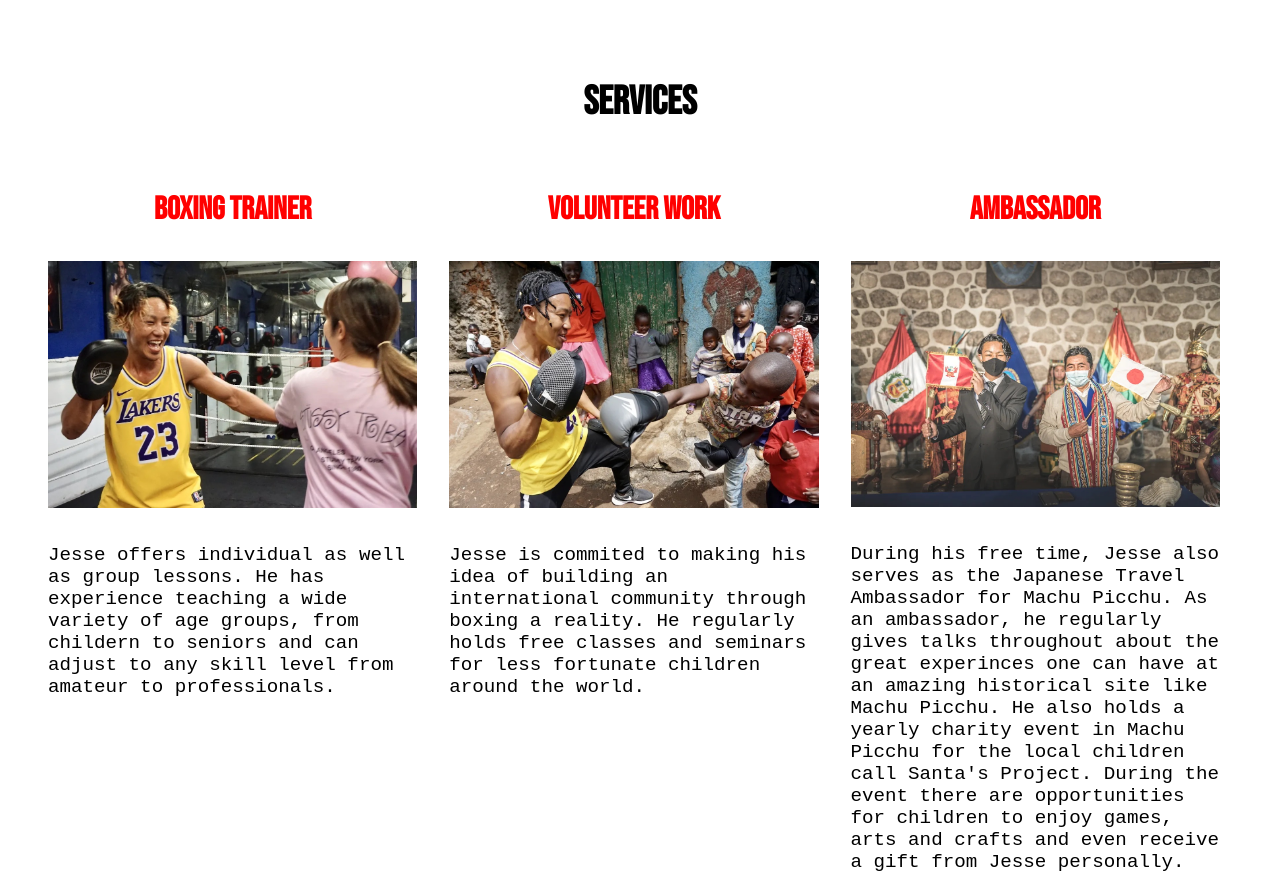
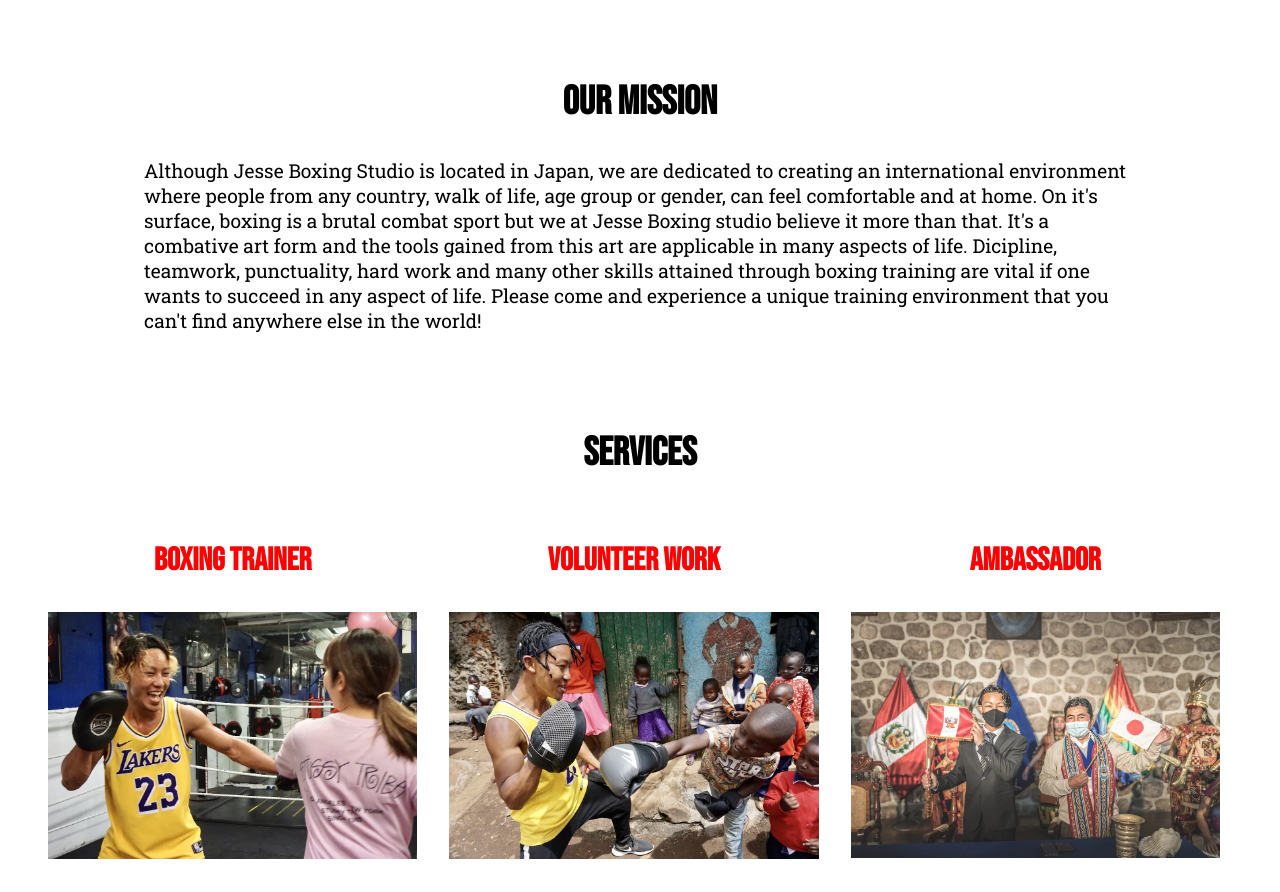
Before and after one commit to Buchan650/boxing_studio, a plain HTML site: page index.html in a window 1280 px wide. Shown: the part 722-1614 px from the top of the page. Drawn offline with Linux system fonts and the light colour scheme.

Commit message:
add mission resize nav links

```diff
--- a/index.html
+++ b/index.html
@@ -12,7 +12,7 @@
         <header>
             <nav class="flex-box">
                 <img src="resources/IMG_8035.jpg">
-                <span><a href="#banner">Mission</a></span>
+                <span><a href="#mission">Mission</a></span>
                 <span><a href="#services">Services</a></span>
                 <span><a href="#staff">Staff</a></span>
             </nav>
@@ -21,6 +21,16 @@
             <section id="banner" class="flex-box">
                 <h1>Jesse's Boxing Studio</h1>
                 <h3>Building a community around the world through boxing!</h3>
+            </section>
+            <section id="mission">
+                <h2>Our Mission</h2>
+                <p>Although Jesse Boxing Studio is located in Japan, we are dedicated to creating
+                    an international environment where people from any country, walk of life, age group or gender, can feel
+                    comfortable and at home. On it's surface, boxing is a brutal combat sport but we at Jesse Boxing studio
+                    believe it more than that. It's a combative art form and the tools gained from this art are applicable in
+                    many aspects of life. Dicipline, teamwork, punctuality, hard work and many other skills attained through
+                    boxing training are vital if one wants to succeed in any aspect of life. Please come and experience a unique
+                    training environment that you can't find anywhere else in the world!</p>
             </section>
             <section id="services" class="flex-box">
                 <h2>Services</h2>
--- a/resources/style.css
+++ b/resources/style.css
@@ -12,6 +12,7 @@ html{
 body{
     position: relative;
     top: 5rem;
+    min-width: 320px;
 }
 
 .flex-box{
@@ -57,7 +58,7 @@ h4{
 
 p{
     font-size: 1.2rem;
-    font-family: 'Inconsolata', monospace;
+    font-family: 'Roboto Slab', serif;
 }
 
 a{
@@ -67,10 +68,23 @@ a{
     color: red;
 }
 
+a:hover{
+    color: rgb(255, 111, 0);
+    font-weight: bold;
+}
+
+a:active{
+    color: yellow;
+}
+
 @media only screen and (max-width: 600px){
     .content-box{
         flex-direction: column;
         align-items: center;
+    }
+
+    a{
+        font-size: 1.2rem;
     }
 }
 
@@ -106,7 +120,6 @@ nav img{
     background-repeat: no-repeat;
     background-size: cover;
     z-index: 0;
-    scroll-margin-top: 4rem;
 }
 
 #banner h3{
@@ -119,6 +132,17 @@ nav img{
         justify-content: flex-end;
         align-items: flex-end;
     }
+}
+
+/*Mission*/
+
+#mission{
+    width: 80%;
+    scroll-margin-top: 4rem;
+}
+
+#mission h2{
+    text-align: center;
 }
 /*Services*/
 
@@ -172,11 +196,19 @@ nav img{
 }
 
 .staff img{
-    width: 100%;
+    width: 70%;
     height: auto;
     padding: 1rem;
 }
 
+@media only screen and (max-width: 600px){
+    .staff{
+        width: 90%;
+    }
+    .staff img{
+        width: 100%;
+    }
+}
 /*Footer*/
 
 footer{
```
